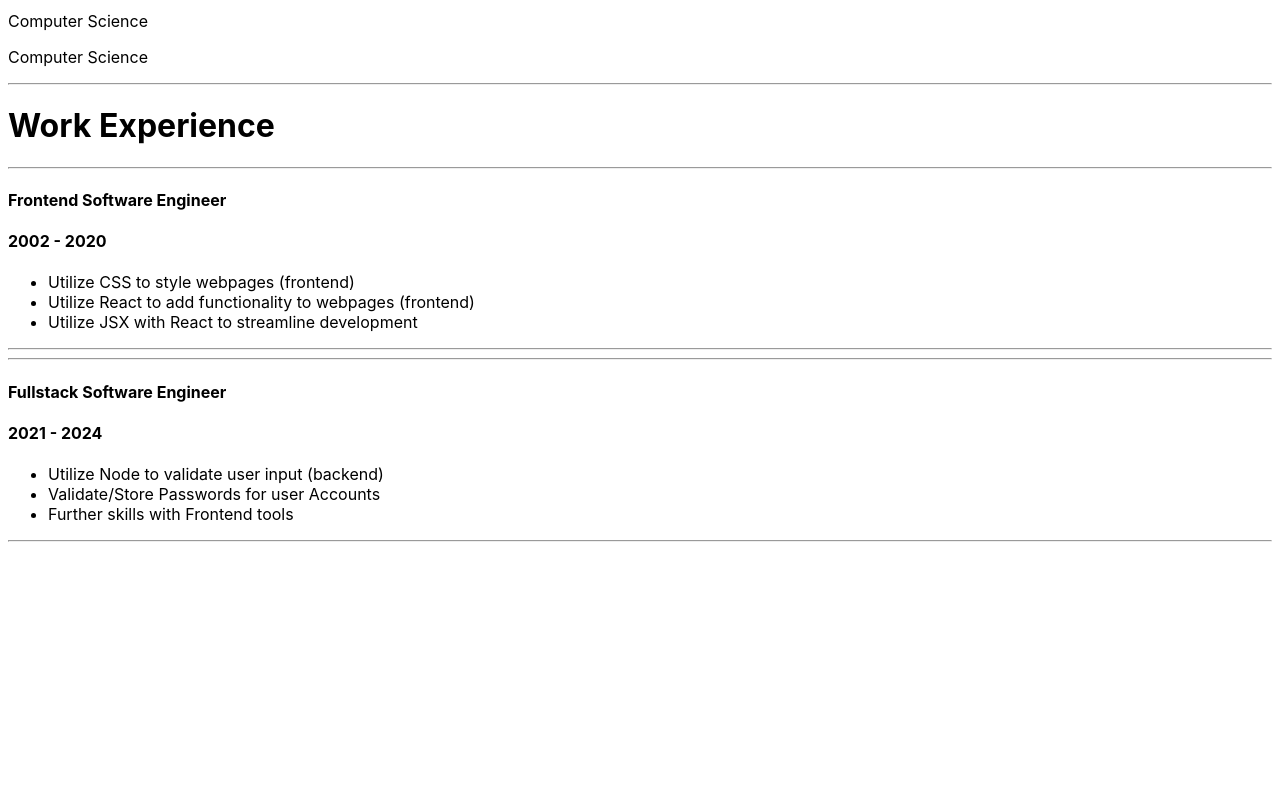
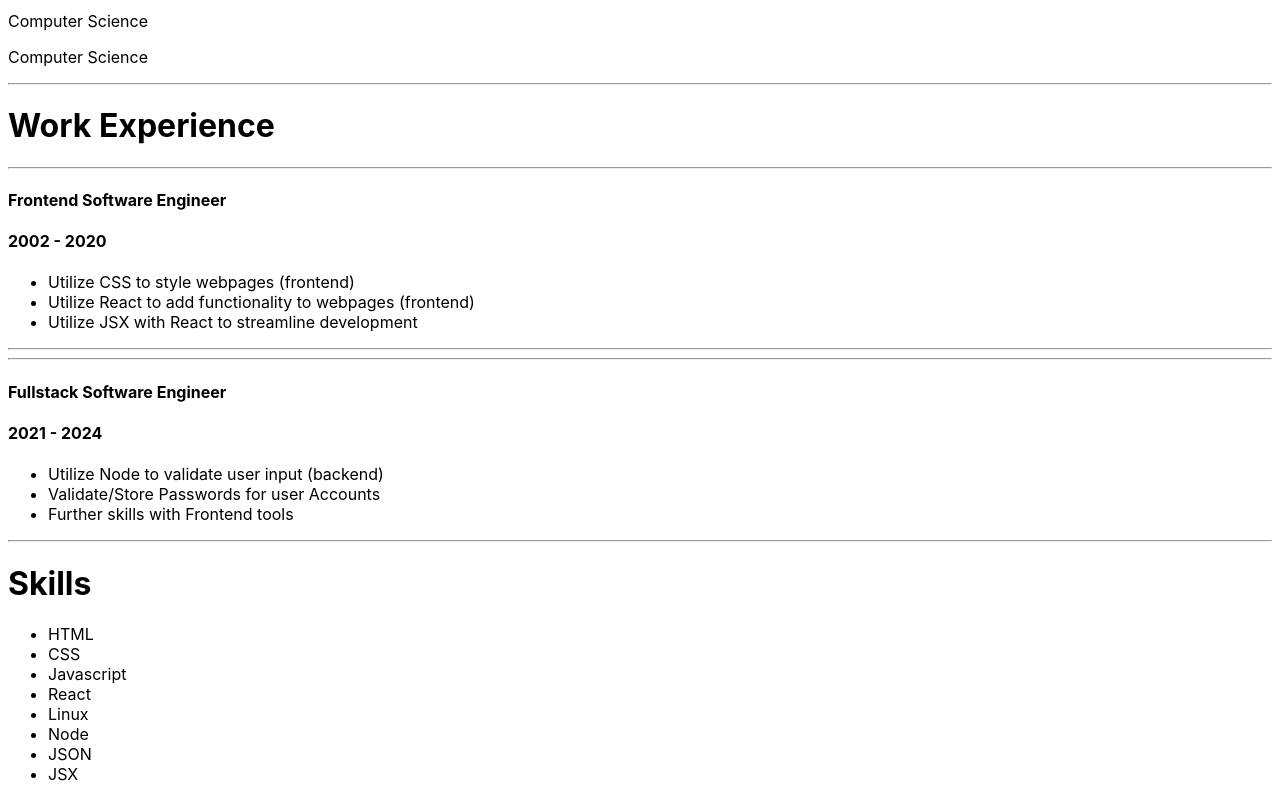
Before and after one commit to DrearyDev/cv-creator-react, a React app: page / in a window 1280 px wide. Shown: the part 703-1503 px from the top of the page. Before the commit the page ends 1253 px from the top, so only its background shows below. Built offline with nearby package versions, Linux system fonts and the light colour scheme; the HTML template or start-up script is replaced by a standard one.

Commit message:
Add skill list section to application
list your skills relevant to the job.

```diff
--- a/src/components/form.jsx
+++ b/src/components/form.jsx
@@ -2,6 +2,7 @@ import Header from './header.jsx'
 import ProSummary from './prosummary.jsx'
 import Education from './education.jsx'
 import Work from './work.jsx'
+import SkillList from './skilllist.jsx'
 
 function Form({
     headerInputs,
@@ -59,6 +60,16 @@ function Form({
                     />
                 </div> : ""
             }
+
+            {skills.length > 0 ?
+                <div className="skills">
+                    <h1>Skills</h1>
+                    <SkillList
+                        skills = {skills}
+                        viewMode = {viewMode}
+                    />
+                </div> : ""
+            }
         </>
     );
 };
--- /dev/null
+++ b/src/components/skilllist.jsx
@@ -0,0 +1,66 @@
+import {useState} from 'react'
+
+function SkillList({ skills, viewMode }) {
+    const [skillsValue, setSkillsValue] = useState(skills);
+
+    function handleRemove(id){
+        const newlist = skillsValue.filter((obj) => obj.id !== id);
+        setSkillsValue(newlist);
+    };
+
+    return(
+        viewMode ?
+            <ul>
+                {
+                    skillsValue.map((skill, i) => {
+                        return(
+                            skill.skill ?
+                            <li key={skill.id}>{skill.skill}</li> : ""
+                        );
+                    })
+                }
+            </ul>
+            :
+            <>
+                <button onClick={()=> {
+                    let tmp = skillsValue.slice();
+                    tmp.push({
+                        id: skillsValue[skillsValue.length-1].id + 1,
+                        skill: ""
+                    })
+                    setSkillsValue(tmp);
+                }}
+                >
+                    Add Section
+                </button>
+                <hr/>
+                <ul>
+                    {
+                        skillsValue.map((skill, i) => {
+                            return(
+                                <li key={skill.id}>
+                                    <input
+                                        placeholder="skill"
+                                        defaultValue={skill.skill}
+                                        onChange={e => {
+                                            let tmp = skillsValue.slice();
+                                            tmp[i].skill = e.target.value;
+                                            setSkillsValue(tmp);
+                                        }}
+                                    />
+                                    <button
+                                        onClick={()=> handleRemove(skill.id)}
+                                    >
+                                        Remove Section
+                                    </button>
+                                </li>
+                            )
+                        })
+                    }
+                </ul>
+                <hr/>
+            </>
+    );
+};
+
+export default SkillList
```
